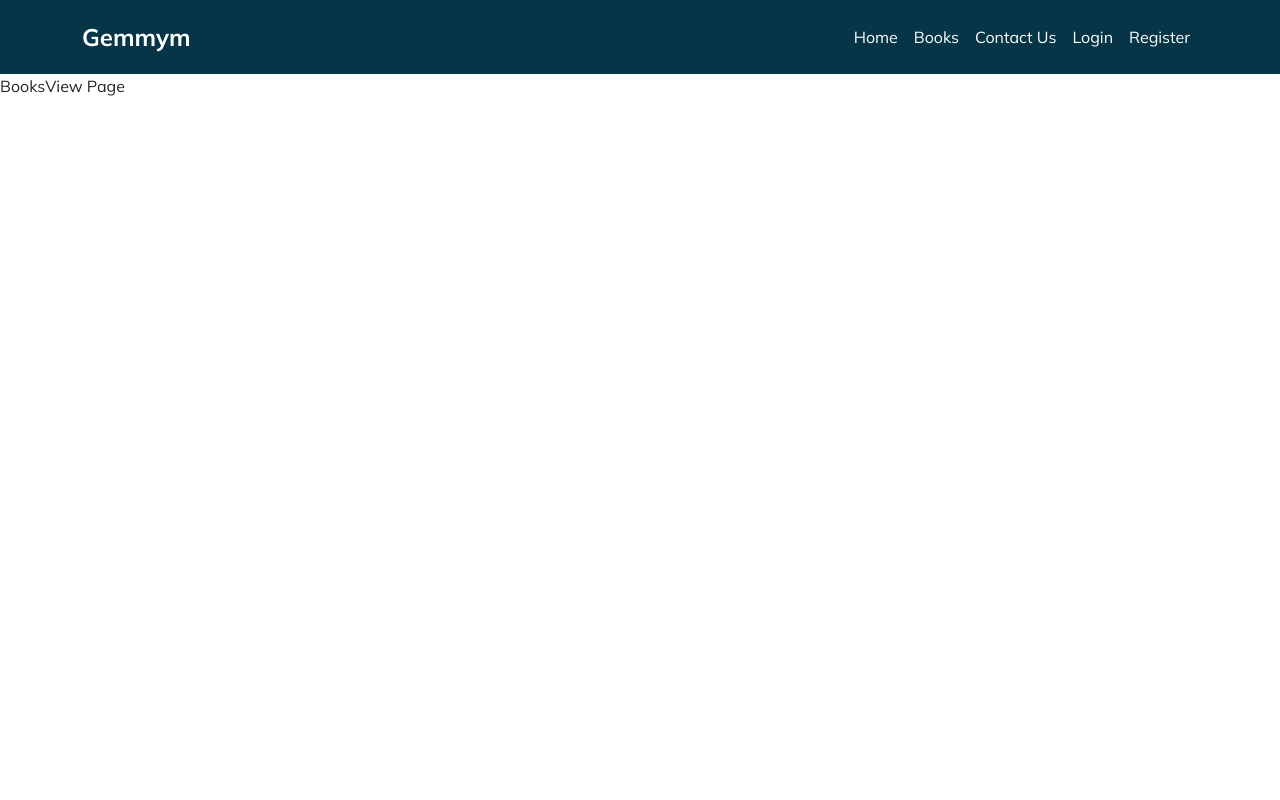
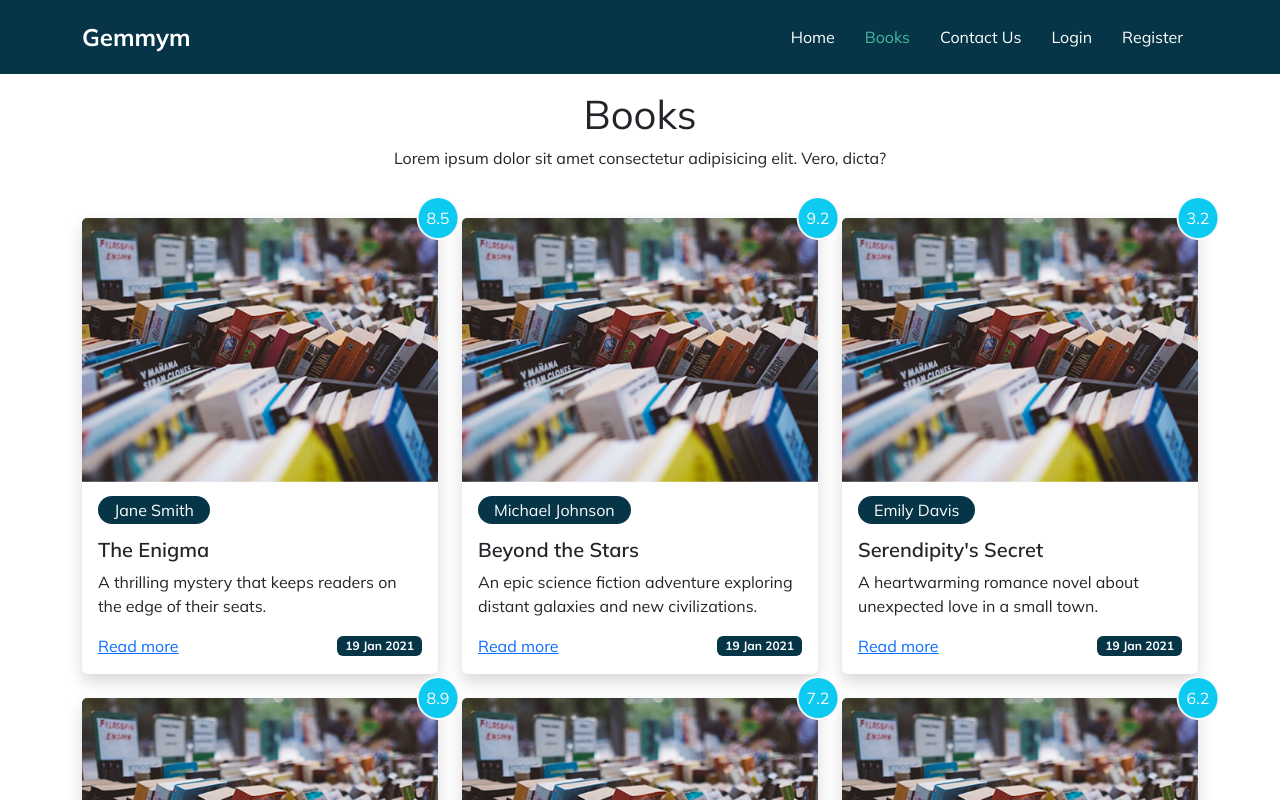
Before and after one commit to AlbianKrasniqi/geemym, a Vue app in the folder frontend/: page /books in a window 1280 px wide. Shown: the top 800 px of the page. Built offline with nearby package versions, Linux system fonts and the light colour scheme.

Commit message:
Props, One Way Data Flow

```diff
--- /dev/null
+++ b/frontend/src/components/BookItem.vue
@@ -0,0 +1,45 @@
+<template>
+  <div class="card border-0 shadow position-relative">
+    <img src="../../template/images/b1.jpg" alt="" class="card-img-top" />
+    <div class="card-body">
+      <div class="auth-box">
+        <span
+          style="background-color: #063547"
+          class="py-1 px-3 text-white rounded-pill"
+          >{{ book.author }}</span
+        >
+      </div>
+      <h5 class="card-title mt-3 fw-semibold">{{ book.name }}</h5>
+      <p class="card-text">
+        {{ book.description }}
+      </p>
+      <div class="d-flex justify-content-between align-items-center">
+        <a href="#" class="card-link">Read more</a>
+        <p
+          style="background-color: #063547"
+          class="py-1 px-2 text-white badge mb-0"
+        >
+          {{ book.uploadDate }}
+        </p>
+      </div>
+    </div>
+    <span
+      class="position-absolute top-0 start-100 translate-middle p-2 bg-info text-light rounded-circle border border-2 border-light"
+      >{{ book.rating }}</span
+    >
+  </div>
+</template>
+
+<script>
+export default {
+  name: "BookItem",
+  props: {
+    book: {
+      type: Object,
+      default: () => ({}),
+    },
+  },
+};
+</script>
+
+<style lang="scss" scoped></style>
--- /dev/null
+++ b/frontend/src/components/BookList.vue
@@ -0,0 +1,27 @@
+<template>
+  <div class="row">
+    <div class="col-sm-6 col-md-4 cold-xl-3 mb-4" v-for="book in books">
+      <BookItem :book="book" :key="book.id" />
+    </div>
+  </div>
+</template>
+
+<script>
+import BookItem from "@/components/BookItem.vue";
+export default {
+  name: "BookList",
+  components: {
+    BookItem,
+  },
+  props: {
+    books: {
+      type: Array,
+      default: () => {
+        [];
+      },
+    },
+  },
+};
+</script>
+
+<style lang="scss" scoped></style>
--- a/frontend/src/components/NavBar.vue
+++ b/frontend/src/components/NavBar.vue
@@ -1,22 +1,32 @@
 <template>
   <nav class="navbar navbar-expand-md custom-nav">
     <div class="container">
-      <a class="navbar-brand" href="#">{{ brandName }}</a>
+      <RouterLink class="navbar-brand" :to="{ name: 'home' }">{{
+        brandName
+      }}</RouterLink>
       <ul class="navbar-nav">
         <li class="nav-item">
-          <a class="nav-link" href="#">Home</a>
+          <RouterLink class="nav-link" :to="{ name: 'home' }">Home</RouterLink>
         </li>
         <li class="nav-item">
-          <a class="nav-link" href="#">Books</a>
+          <RouterLink class="nav-link" :to="{ name: 'books' }"
+            >Books</RouterLink
+          >
         </li>
         <li class="nav-item">
-          <a class="nav-link" href="#">Contact Us</a>
+          <RouterLink class="nav-link" :to="{ name: 'contact' }"
+            >Contact Us</RouterLink
+          >
         </li>
         <li class="nav-item">
-          <a class="nav-link" href="#">Login</a>
+          <RouterLink class="nav-link" :to="{ name: 'login' }"
+            >Login</RouterLink
+          >
         </li>
         <li class="nav-item">
-          <a class="nav-link" href="#">Register</a>
+          <RouterLink class="nav-link" :to="{ name: 'register' }"
+            >Register</RouterLink
+          >
         </li>
       </ul>
     </div>
@@ -49,8 +59,16 @@
 }
 
 .nav-link {
-  padding: 10px 25px;
+  padding: 10px 15px !important;
   color: #fff;
   text-align: center;
 }
+
+.nav-link:hover {
+  color: #44b89d;
+}
+
+.active-link {
+  color: #44b89d;
+}
 </style>
--- /dev/null
+++ b/frontend/src/components/SectionHeader.vue
@@ -0,0 +1,27 @@
+<template>
+  <div class="text-center mb-5 mt-3">
+    <h1 class="diplsay-4 font-weight-bolder">{{ title }}</h1>
+    <p>
+      {{ text }}
+    </p>
+  </div>
+</template>
+
+<script>
+export default {
+  name: "SectionHeader",
+  //   props: ["title", "text"],
+  props: {
+    title: {
+      type: String,
+      required: true,
+    },
+    text: {
+      type: String,
+      required: true,
+    },
+  },
+};
+</script>
+
+<style lang="scss" scoped></style>
--- /dev/null
+++ b/frontend/src/db.js
@@ -0,0 +1,103 @@
+const books = [
+  {
+    id: 1,
+    name: "The Enigma",
+    author: "Jane Smith",
+    page: 320,
+    description:
+      "A thrilling mystery that keeps readers on the edge of their seats.",
+    rating: 8.5,
+    uploadDate: "19 Jan 2021",
+  },
+  {
+    id: 2,
+    name: "Beyond the Stars",
+    author: "Michael Johnson",
+    page: 412,
+    description:
+      "An epic science fiction adventure exploring distant galaxies and new civilizations.",
+    rating: 9.2,
+    uploadDate: "19 Jan 2021",
+  },
+  {
+    id: 3,
+    name: "Serendipity's Secret",
+    author: "Emily Davis",
+    page: 280,
+    description:
+      "A heartwarming romance novel about unexpected love in a small town.",
+    rating: 3.2,
+    uploadDate: "19 Jan 2021",
+  },
+  {
+    id: 4,
+    name: "Shadows of Destiny",
+    author: "David Thompson",
+    page: 500,
+    description:
+      "A fantasy epic filled with magic, prophecies, and a battle between light and darkness.",
+    rating: 8.9,
+    uploadDate: "19 Jan 2021",
+  },
+  {
+    id: 5,
+    name: "Culinary Chronicles",
+    author: "Maria Rodriguez",
+    page: 150,
+    description:
+      "A collection of delightful short stories centered around food and culture.",
+    rating: 7.2,
+    uploadDate: "19 Jan 2021",
+  },
+  {
+    id: 6,
+    name: "Echoes of Eternity",
+    author: "Benjamin Turner",
+    page: 600,
+    description: "A philosophical exploration of life, time, and the universe.",
+    rating: 6.2,
+    uploadDate: "19 Jan 2021",
+  },
+  {
+    id: 7,
+    name: "Midnight Murders",
+    author: "Olivia Parker",
+    page: 320,
+    description:
+      "A gripping thriller following a detective's pursuit of a cunning serial killer.",
+    rating: 8.1,
+    uploadDate: "19 Jan 2021",
+  },
+  {
+    id: 8,
+    name: "The Artistic Odyssey",
+    author: "Christopher Bennett",
+    page: 240,
+    description:
+      "A coming-of-age story about a young artist's journey to self-discovery.",
+    rating: 7.6,
+    uploadDate: "19 Jan 2021",
+  },
+  {
+    id: 9,
+    name: "Whispers in the Woods",
+    author: "Samantha Foster",
+    page: 280,
+    description:
+      "A collection of eerie and spine-chilling short stories set in the woods.",
+    rating: 2.3,
+    uploadDate: "19 Jan 2021",
+  },
+  {
+    id: 10,
+    name: "Legends of Lyria",
+    author: "Daniel Harris",
+    page: 450,
+    description:
+      "An epic fantasy series filled with knights, dragons, and quests for honor.",
+    rating: 4.8,
+    uploadDate: "19 Jan 2021",
+  },
+];
+
+export default books;
--- a/frontend/src/router/index.js
+++ b/frontend/src/router/index.js
@@ -34,6 +34,7 @@
       component: RegisterView,
     },
   ],
+  linkActiveClass: "active-link",
 });
 
 export default router;
--- a/frontend/src/views/BooksView.vue
+++ b/frontend/src/views/BooksView.vue
@@ -1,11 +1,36 @@
 <template>
-  <div>BooksView Page</div>
+  <section>
+    <div class="container">
+      <SectionHeader
+        title="Books"
+        text="Lorem ipsum dolor sit amet consectetur adipisicing elit. Vero, dicta?"
+      />
+      <BookList :books="books" />
+    </div>
+  </section>
 </template>
 
 <script>
+import SectionHeader from "@/components/SectionHeader.vue";
+import BookList from "@/components/BookList.vue";
+import books from "@/db.js";
 export default {
   name: "BooksView",
+  components: {
+    SectionHeader,
+    BookList,
+  },
+  data() {
+    return {
+      books: books,
+    };
+  },
 };
 </script>
 
-<style lang="scss" scoped></style>
+<style scoped>
+.auth-box {
+  margin-top: -30px;
+}
+</style>
+import BookList from "@/components/BookList.vue";
--- a/frontend/src/views/ContactView.vue
+++ b/frontend/src/views/ContactView.vue
@@ -1,10 +1,19 @@
 <template>
-  <div>ContactView Page</div>
+  <div>
+    <SectionHeader
+      title="Contact Us"
+      text="Lorem ipsum dolor sit amet consectetur adipisicing elit. Vero, dicta?"
+    />
+  </div>
 </template>
 
 <script>
+import SectionHeader from "@/components/SectionHeader.vue";
 export default {
   name: "ContactView",
+  components: {
+    SectionHeader,
+  },
 };
 </script>
 
--- a/frontend/src/views/HomeView.vue
+++ b/frontend/src/views/HomeView.vue
@@ -5,6 +5,9 @@
 <script>
 export default {
   name: "HomeView",
+  data() {
+    return {};
+  },
 };
 </script>
 
```
